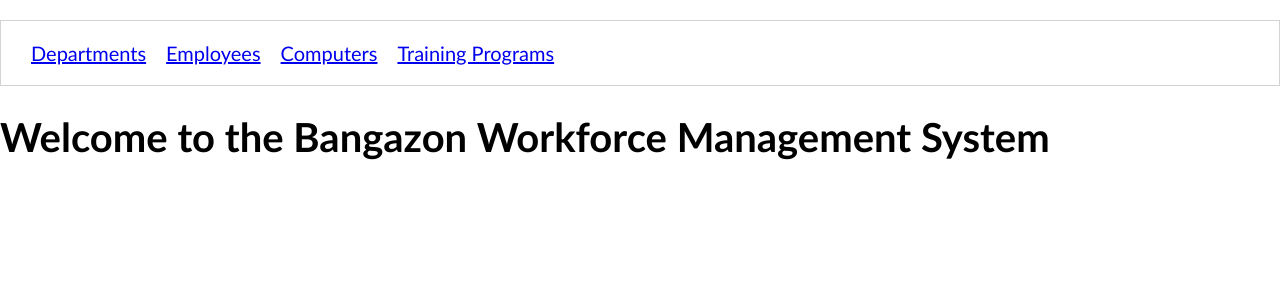
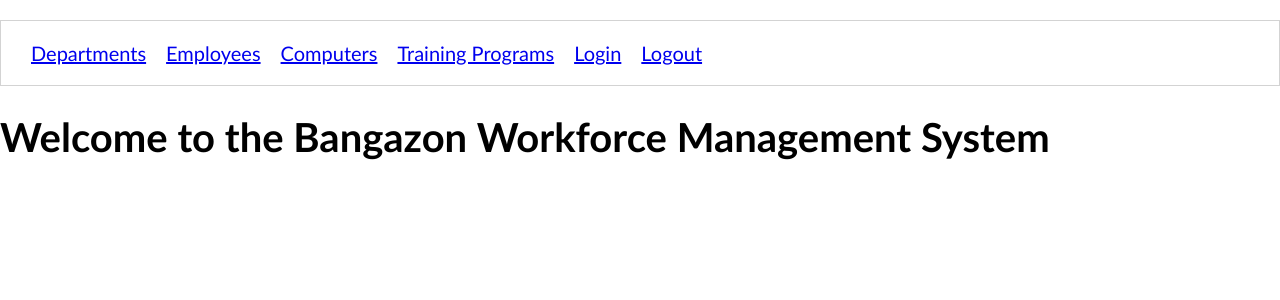
Before and after one commit to nss-day-cohort-33/bangazon-workforce-management-vendacien-caliphate, a Django app: page / in a window 1280 px wide. Shown: the top 300 px of the page. Run offline with Django 3.2, Linux system fonts and the light colour scheme.

Commit message:
turned on login/logout

```diff
--- a/hrapp/templates/shared/base.html
+++ b/hrapp/templates/shared/base.html
@@ -29,8 +29,8 @@
             <li class="navList__route"><a href="{% url 'hrapp:employees' %}">Employees</a></li>
             <li class="navList__route"><a href="{% url 'hrapp:computers' %}">Computers</a></li>
             <li class="navList__route"><a href="{% url 'hrapp:trainingprograms' %}">Training Programs</a></li>
-            {% comment %} <li class="navList__route"><a href="{% url 'hrapp:login' %}">Login</a></li> {% endcomment %}
-            {% comment %} <li class="navList__route"><a href="{% url 'hrapp:logout' %}">Logout</a></li> {% endcomment %}
+            <li class="navList__route"><a href="{% url 'hrapp:login' %}">Login</a></li>
+            <li class="navList__route"><a href="{% url 'hrapp:logout' %}">Logout</a></li>
         </ol>
     </nav>
 
```
